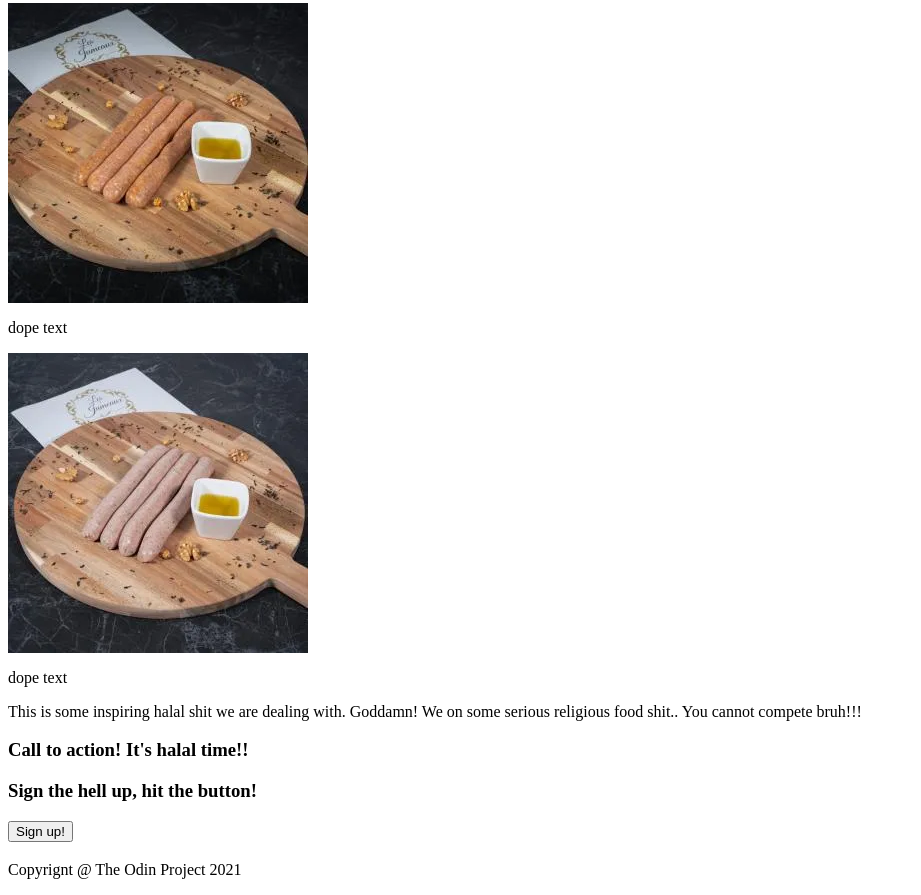
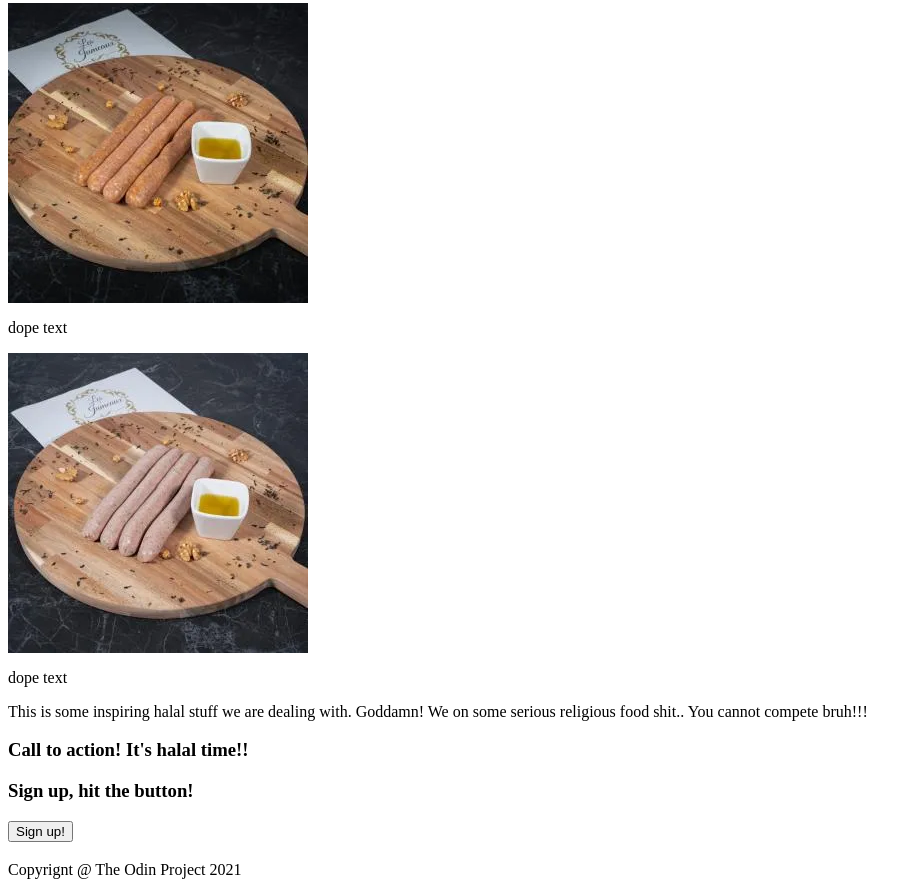
Before and after one commit to guirosta/odin-landing_pages, a plain HTML site: page index.html in a window 1280 px wide. Shown: the part 2096-2991 px from the top of the page, without its empty margins (0-921 px from the left). Drawn offline with Linux system fonts and the light colour scheme.

Commit message:
Commit index modified

```diff
--- a/index.html
+++ b/index.html
@@ -33,13 +33,13 @@
         <p>dope text</p>
     </div>
     <div>
-        <p>This is some inspiring halal shit we are dealing with.
+        <p>This is some inspiring halal stuff we are dealing with.
             Goddamn! We on some serious religious food shit..
             You cannot compete bruh!!!
         </p>
     </div>
     <h3>Call to action! It's halal time!!
-        <p>Sign the hell up, hit the button!</p>
+        <p>Sign up, hit the button!</p>
         <button>Sign up!</button>
     </h3>
   </body>
```
